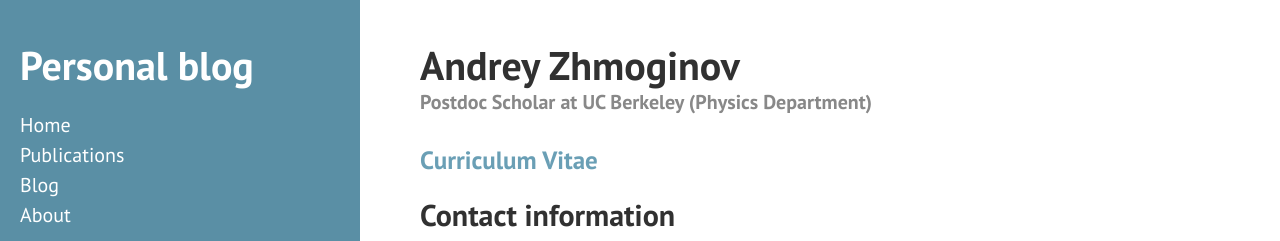
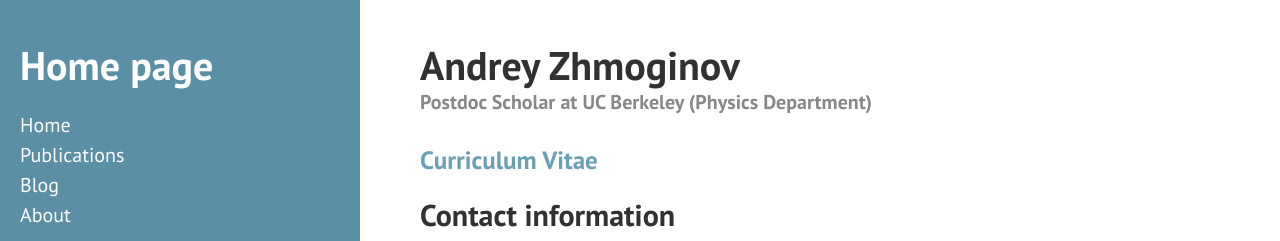
Before and after one commit to azhmogin/azhmogin.github.io, a Jekyll site: the page built from index.md, in a window 1280 px wide. Shown: the top 241 px of the page. Built offline with Jekyll 4.4.1, drawn with Linux system fonts in a browser that asks for light colours.

Commit message:
Changing blog name

```diff
--- a/_config.yml
+++ b/_config.yml
@@ -6,7 +6,7 @@
 permalink:        pretty
 
 # Setup
-title:            'Personal blog'
+title:            'Home page'
 tagline:          'Home page'
 description:      ''
 url:              http://azhmogino.github.io
```
